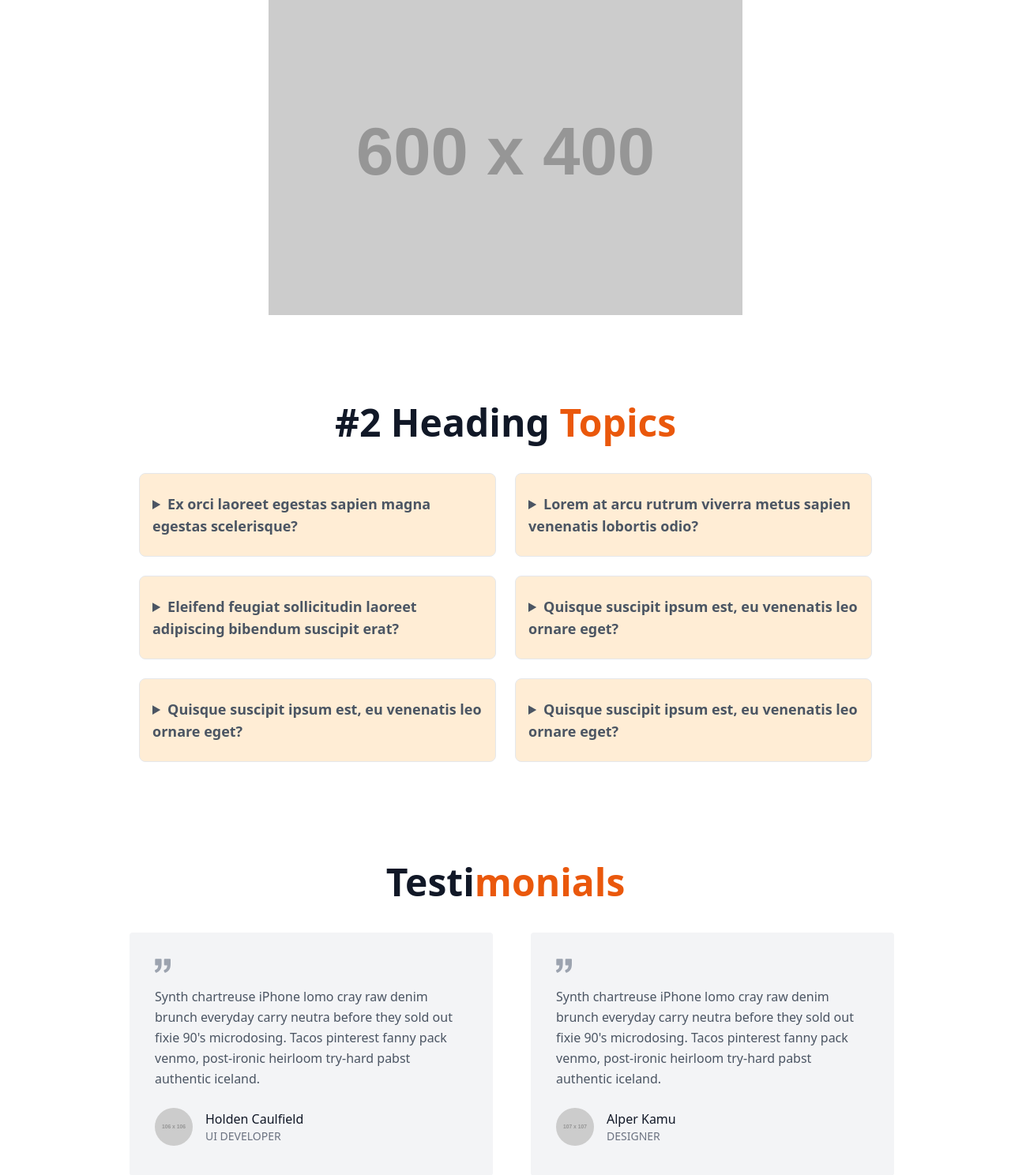
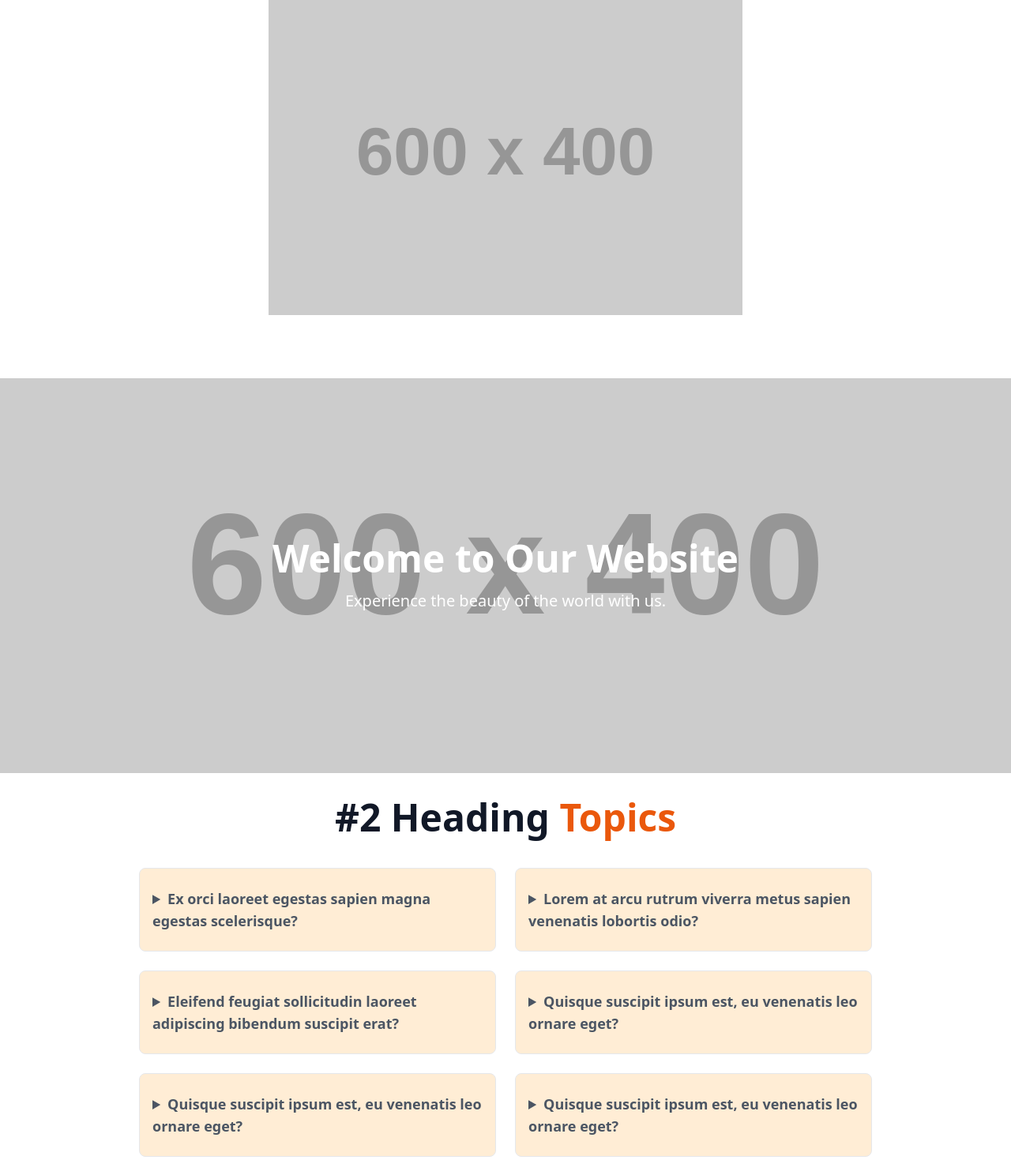
Before and after one commit to tanvidevs/bansod-project, a PHP site: page / in a window 1280 px wide. Shown: the part 4139-5627 px from the top of the page at 79% size. Run offline with PHP 8.4, Linux system fonts and the light colour scheme; grey boxes labelled with a size stand in for pictures from a placeholder-image service; some libraries are stand-ins or nearby versions.

Commit message:
Update index.php

```diff
--- a/hh/index.php
+++ b/hh/index.php
@@ -46,6 +46,17 @@ $conn->close();
   <meta name="viewport" content="width=device-width, initial-scale=1.0">
 
   <script src="https://cdn.tailwindcss.com"></script>
+  <style>
+    /* Custom CSS for Parallax Effect */
+    .parallax {
+      background-image: url('https://dummyimage.com/600x400/000/fff');
+      min-height: 500px;
+      background-attachment: fixed;
+      background-position: center;
+      background-repeat: no-repeat;
+      background-size: cover;
+    }
+  </style>
 </head>
 <body>
     <!-- Navbar -->
@@ -229,6 +240,16 @@ $conn->close();
       </div>
     </div>
 </section>
+
+
+ <!-- Parallax Section -->
+ <div class="parallax flex items-center justify-center">
+    <div class="text-center text-white">
+      <h1 class="text-5xl font-bold">Welcome to Our Website</h1>
+      <p class="text-xl mt-4">Experience the beauty of the world with us.</p>
+    </div>
+  </div>
+
 
 
 <!-- why choose you -->
@@ -462,5 +483,15 @@ $conn->close();
         collapse.classList.toggle("flex");
         };
       </script>
+
+
+<script async src='https://d2mpatx37cqexb.cloudfront.net/delightchat-whatsapp-widget/embeds/embed.min.js'></script>
+        <script>
+          var wa_btnSetting = {"btnColor":"#16BE45","ctaText":"WhatsApp Us","cornerRadius":40,"marginBottom":20,"marginLeft":20,"marginRight":20,"btnPosition":"right","whatsAppNumber":"919325152367","welcomeMessage":" i want to join your team","zIndex":999999,"btnColorScheme":"light"};
+          window.onload = () => {
+            _waEmbed(wa_btnSetting);
+          };
+        </script>
+
 </body>
 </html>
```
